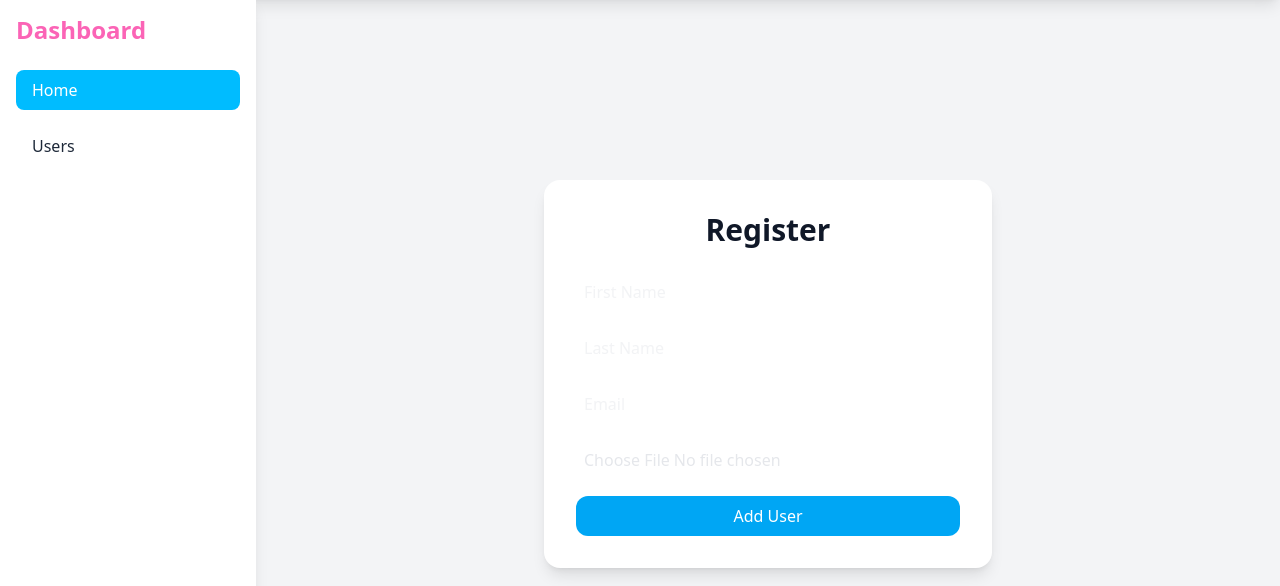
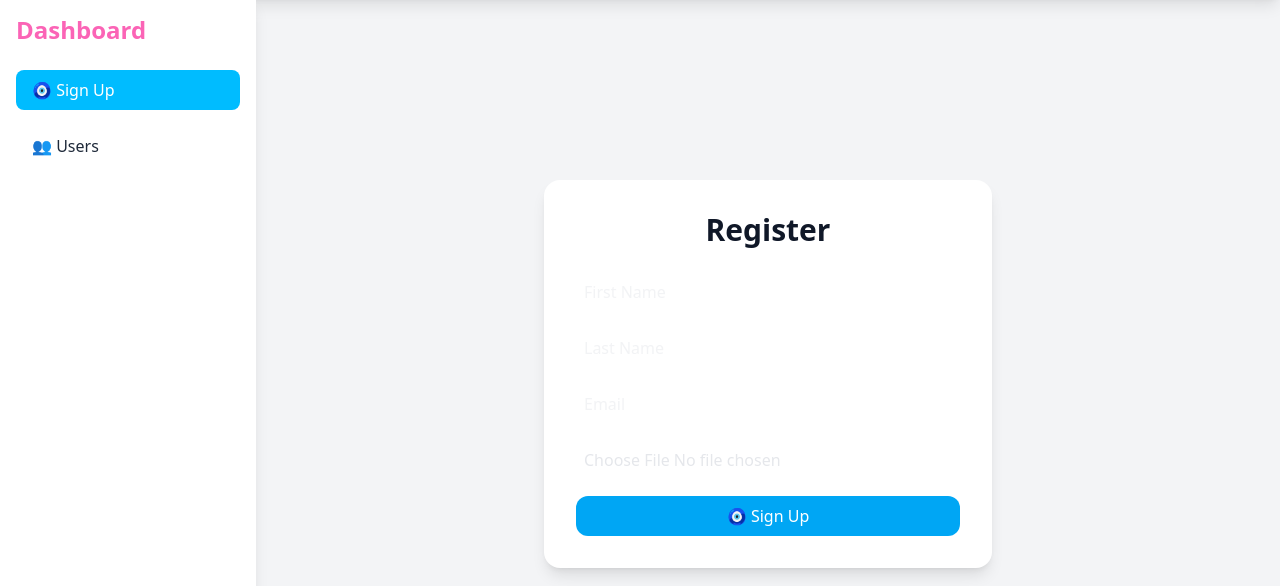
Before and after one commit to ShahidDS/game-time-tracker, a React (Vite) app in the folder client/: page / in a window 1280 px wide. Shown: the part 200-786 px from the top of the page. Built offline with nearby package versions, Linux system fonts and the light colour scheme; no server answers.

Commit message:
Update buttons and style

```diff
--- a/client/src/App.tsx
+++ b/client/src/App.tsx
@@ -2,7 +2,7 @@ import { Routes, Route } from "react-router-dom";
 import { Toaster } from "react-hot-toast";
 import Navbar from "./components/Navbar";
 import Sidebar from "./components/Sidebar";
-import Home from "./pages/Home";
+import Home from "./pages/Signup";
 import Users from "./pages/Users";
 import Profile from "./pages/Profile";
 import Games from "./pages/Games";
--- a/client/src/components/RegitsterForm.tsx
+++ b/client/src/components/RegitsterForm.tsx
@@ -96,7 +96,7 @@ export default function RegisterForm({ onSuccess }: RegisterFormProps) {
         type="submit"
         className="bg-sky-500 text-white rounded-xl px-4 py-2 hover:bg-sky-600 cursor-pointer"
       >
-        Add User
+        🧿 Sign Up
       </button>
     </form>
   );
--- a/client/src/components/Sidebar.tsx
+++ b/client/src/components/Sidebar.tsx
@@ -26,14 +26,14 @@ export default function Sidebar() {
         <nav className="flex flex-col gap-4">
           {/* Always visible links */}
           <NavLink to="/" className={({ isActive }) => linkClass(isActive)}>
-            Home
+            🧿 Sign Up
           </NavLink>
 
           <NavLink
             to="/users"
             className={({ isActive }) => linkClass(isActive)}
           >
-            Users
+            👥 Users
           </NavLink>
 
           {/* Links for logged-in user */}
@@ -43,13 +43,13 @@ export default function Sidebar() {
                 to={`/games/${currentUser.id}`}
                 className={({ isActive }) => linkClass(isActive)}
               >
-                Games
+                🎮 Games
               </NavLink>
               <NavLink
                 to={`/statistics/${currentUser.id}`}
                 className={({ isActive }) => linkClass(isActive)}
               >
-                Statistics
+                📊 Statistics
               </NavLink>
 
               <NavLink
@@ -83,7 +83,7 @@ export default function Sidebar() {
           onClick={handleLogout}
           className="mt-6 px-4 py-2 bg-violet-500 text-white rounded-lg hover:bg-violet-600 w-full cursor-pointer"
         >
-          Logout
+          🌸 Log Out
         </button>
       )}
     </aside>
```
Also changed, not shown: client/src/pages/Signup.tsx (renamed from client/src/pages/Home.tsx).
